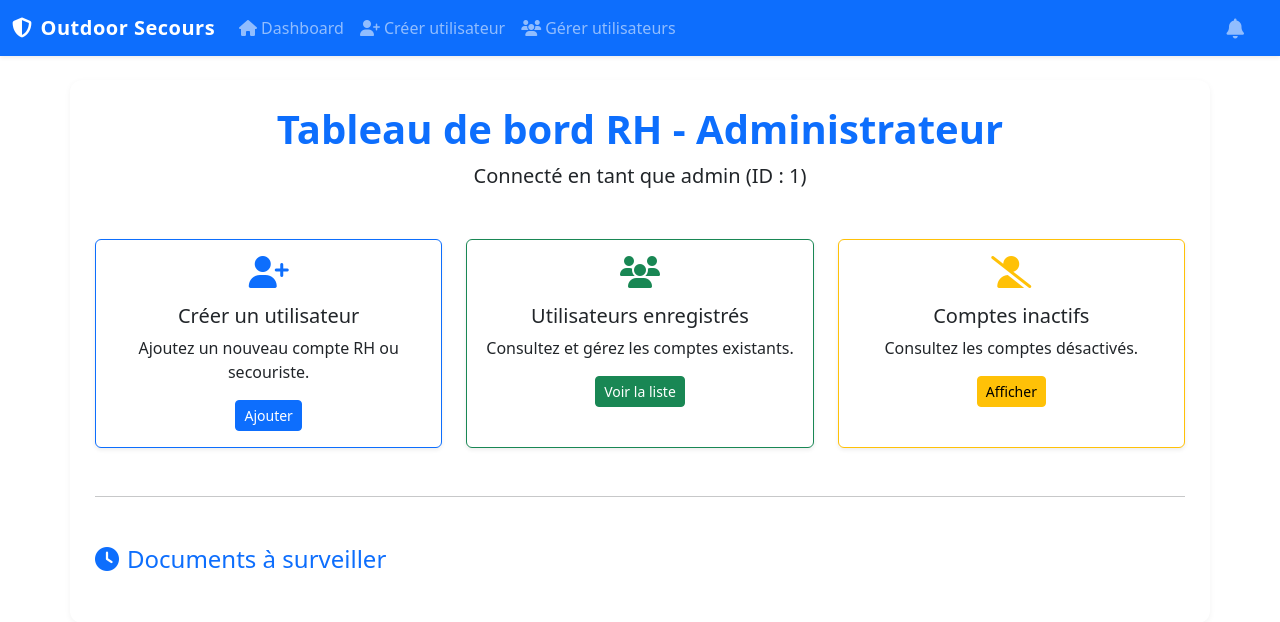
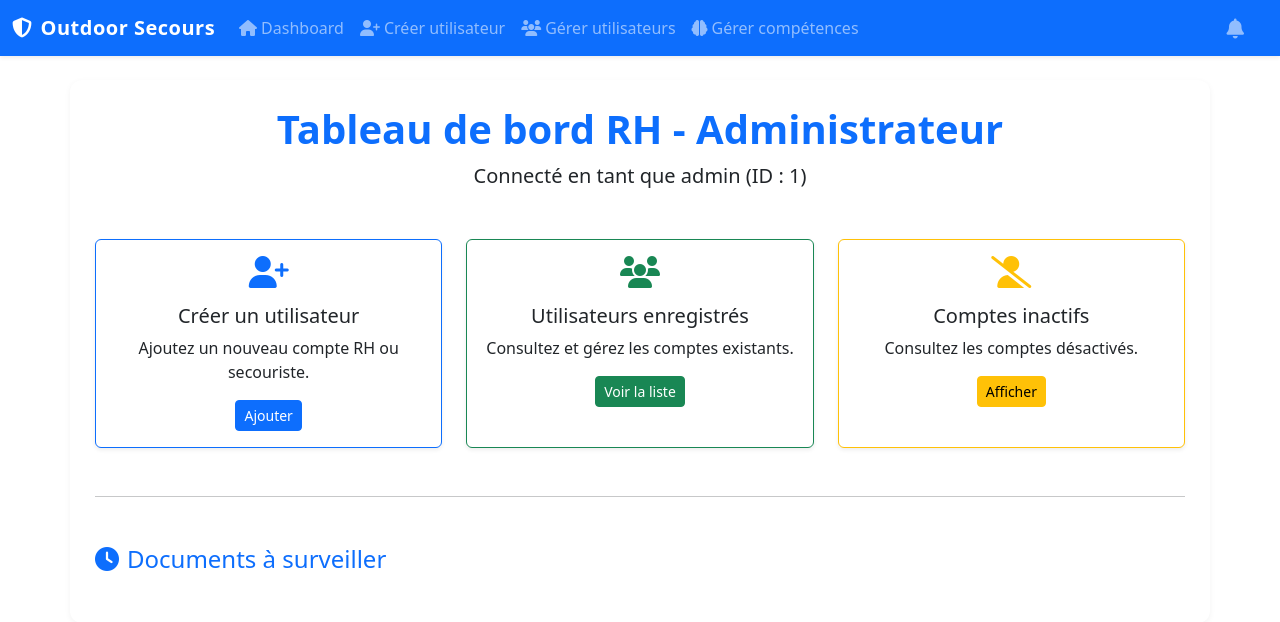
Before and after one commit to eloisarrazin84/rh, a PHP site: page /dashboard.php in a window 1280 px wide. Shown: the top 622 px of the page. Run offline with PHP 8.4, Linux system fonts and the light colour scheme; the visitor is signed in with stand-in values (Sample User, id 1); data that the repository does not hold is empty.

Commit message:
Update layout.php

```diff
--- a/includes/layout.php
+++ b/includes/layout.php
@@ -47,6 +47,9 @@ if (isset($_SESSION['user_id'])) {
             <li class="nav-item">
               <a class="nav-link" href="manage_users.php"><i class="fa fa-users me-1"></i>Gérer utilisateurs</a>
             </li>
+      <li class="nav-item">
+    <a class="nav-link" href="admin_skills.php"><i class="fa fa-brain me-1"></i>Gérer compétences</a>
+  </li>
           <?php endif; ?>
         <?php endif; ?>
       </ul>
```
